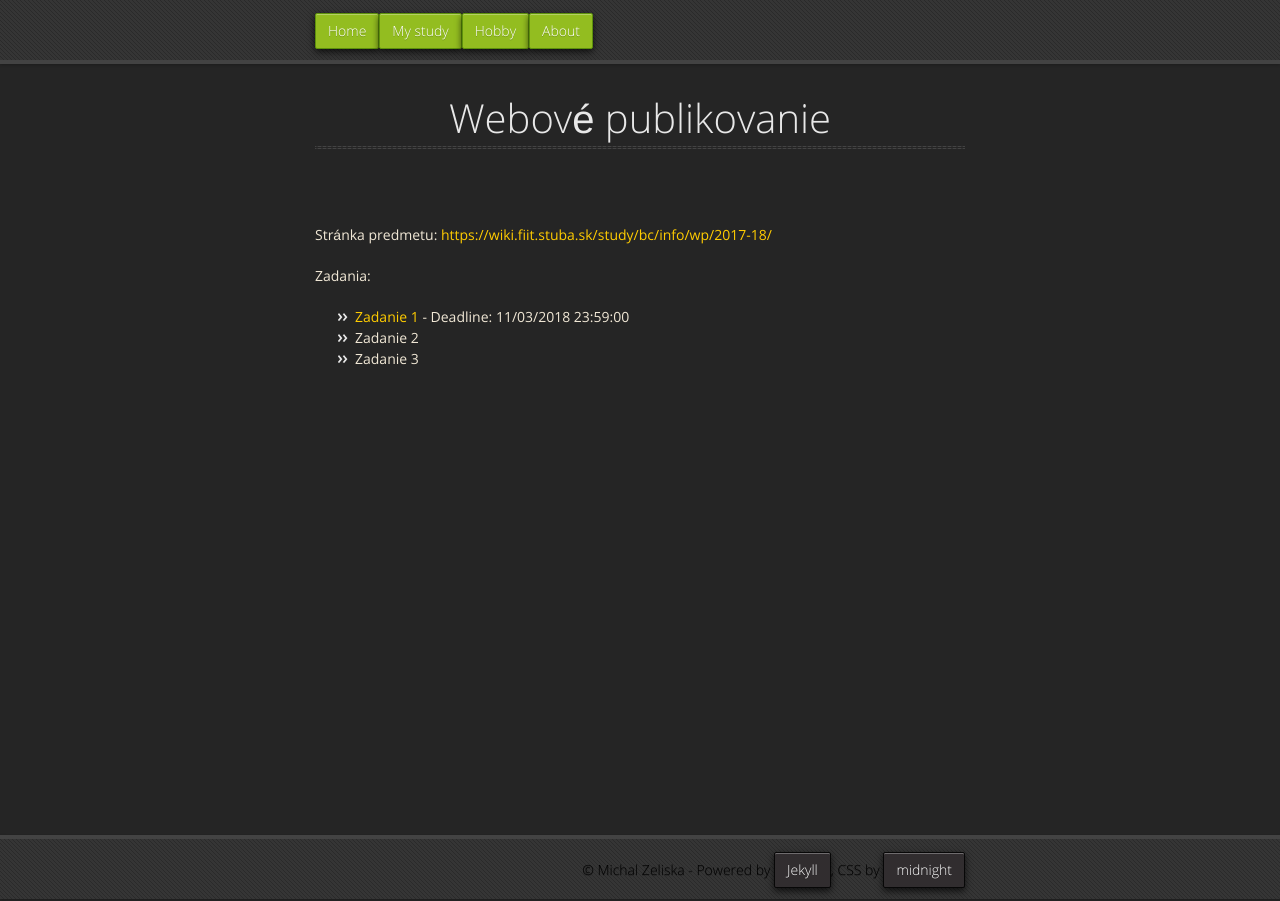
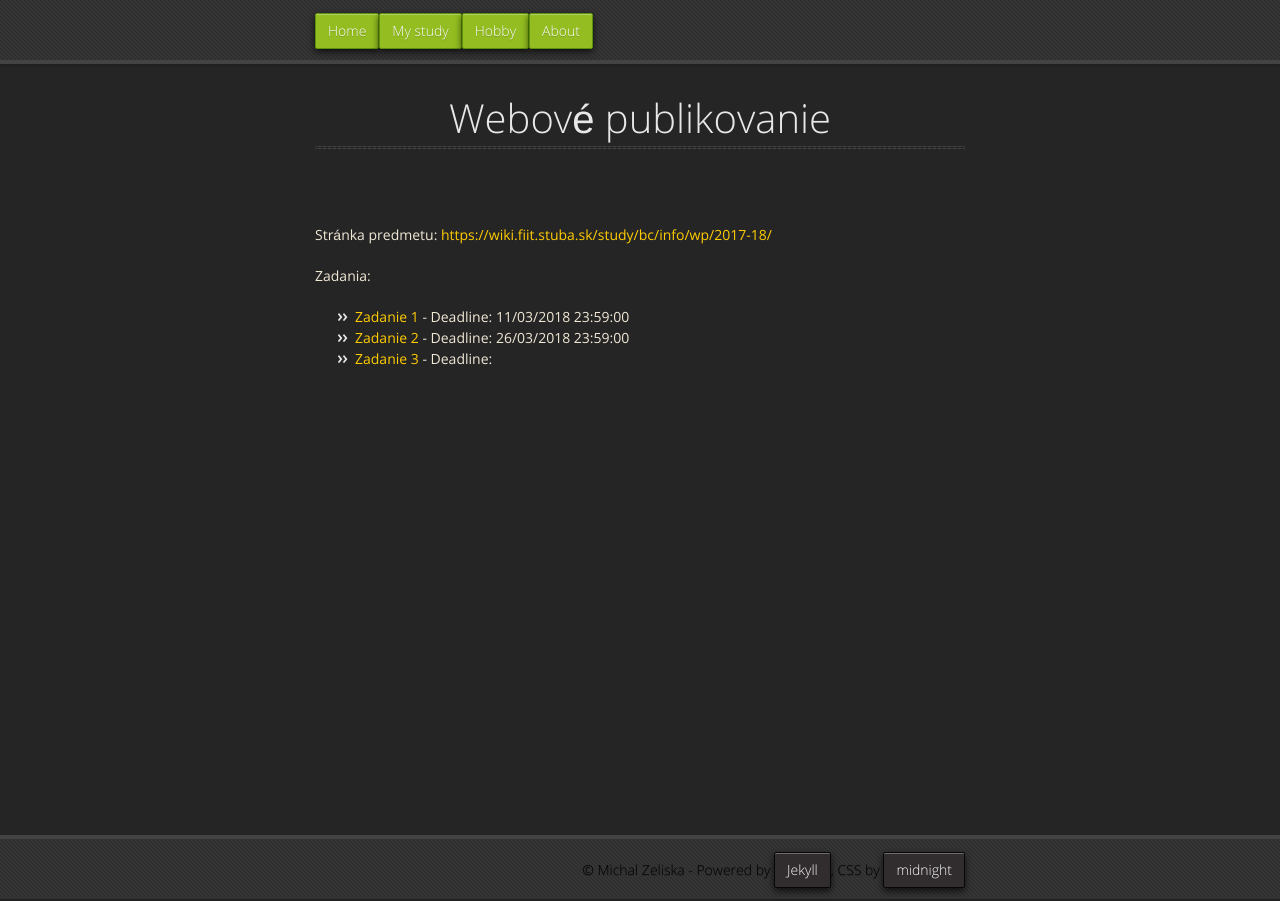
Before and after one commit to zeliskamichal53/zeliskamichal53.github.io, a Jekyll site: the page built from _posts/2018-03-09-wpub.md, in a window 1280 px wide. Built offline with Jekyll 4.4.1, drawn with Linux system fonts in a browser that asks for light colours; nearby versions of some CDN libraries.

Commit message:
edit wpub page

```diff
--- a/_posts/2018-03-09-wpub.md
+++ b/_posts/2018-03-09-wpub.md
@@ -10,5 +10,5 @@ Stránka predmetu: <a href="https://wiki.fiit.stuba.sk/study/bc/info/wp/2017-18/
 Zadania:
 
 - <a href="{{ page.permalink }}zadanie1">Zadanie 1</a> - Deadline: {% for zadanie in site.posts %}{% if zadanie.title == "Zadanie 1" %}{{ zadanie.deadline | date: "%-d/%m/%Y %T" }}{% endif %}{% endfor %}
-- Zadanie 2
-- Zadanie 3
+- <a href="{{ page.permalink }}zadanie2">Zadanie 2</a> - Deadline: {% for zadanie in site.posts %}{% if zadanie.title == "Zadanie 2" %}{{ zadanie.deadline | date: "%-d/%m/%Y %T" }}{% endif %}{% endfor %}
+- <a href="{{ page.permalink }}zadanie3">Zadanie 3</a> - Deadline: {% for zadanie in site.posts %}{% if zadanie.title == "Zadanie 3" %}{{ zadanie.deadline | date: "%-d/%m/%Y %T" }}{% endif %}{% endfor %}
```
